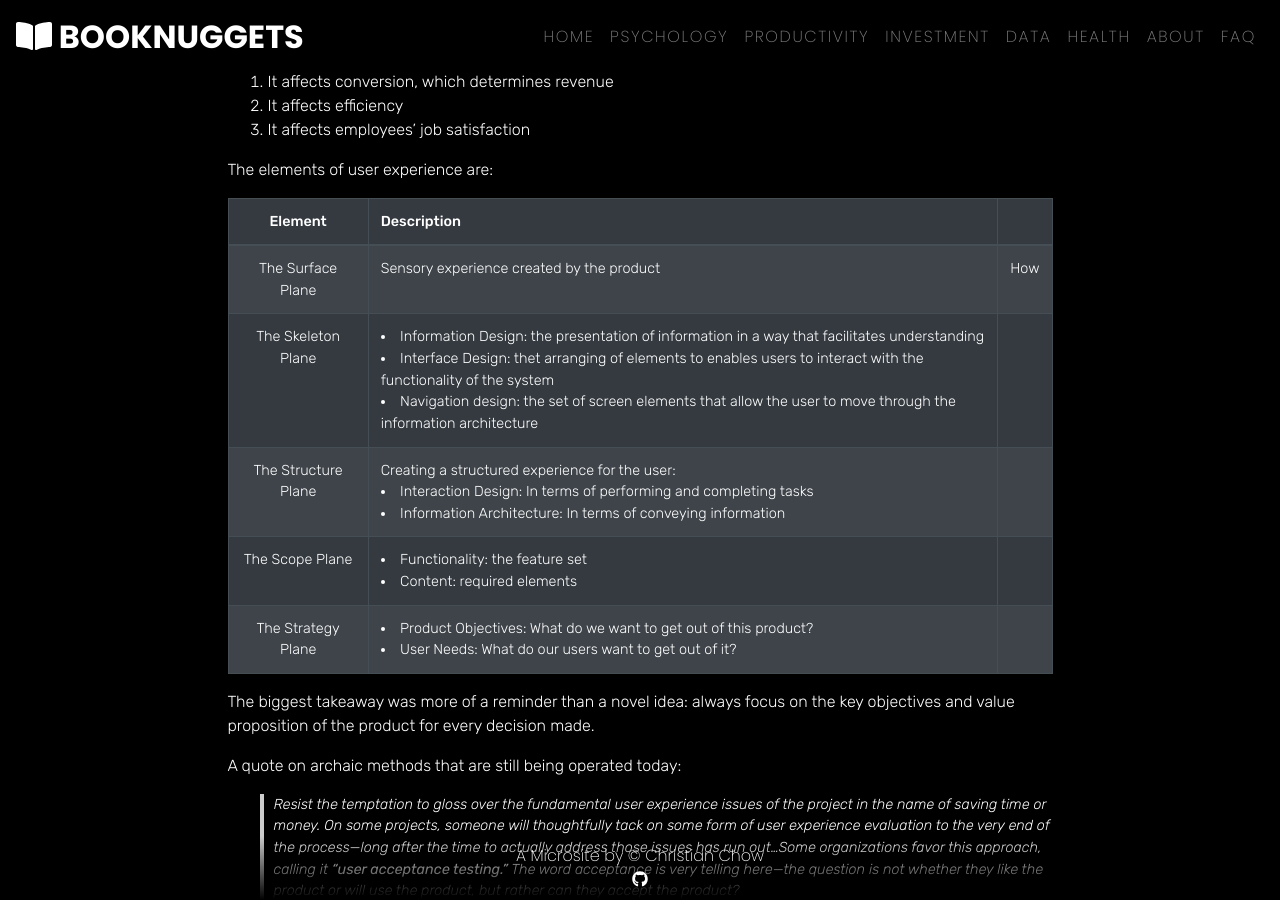
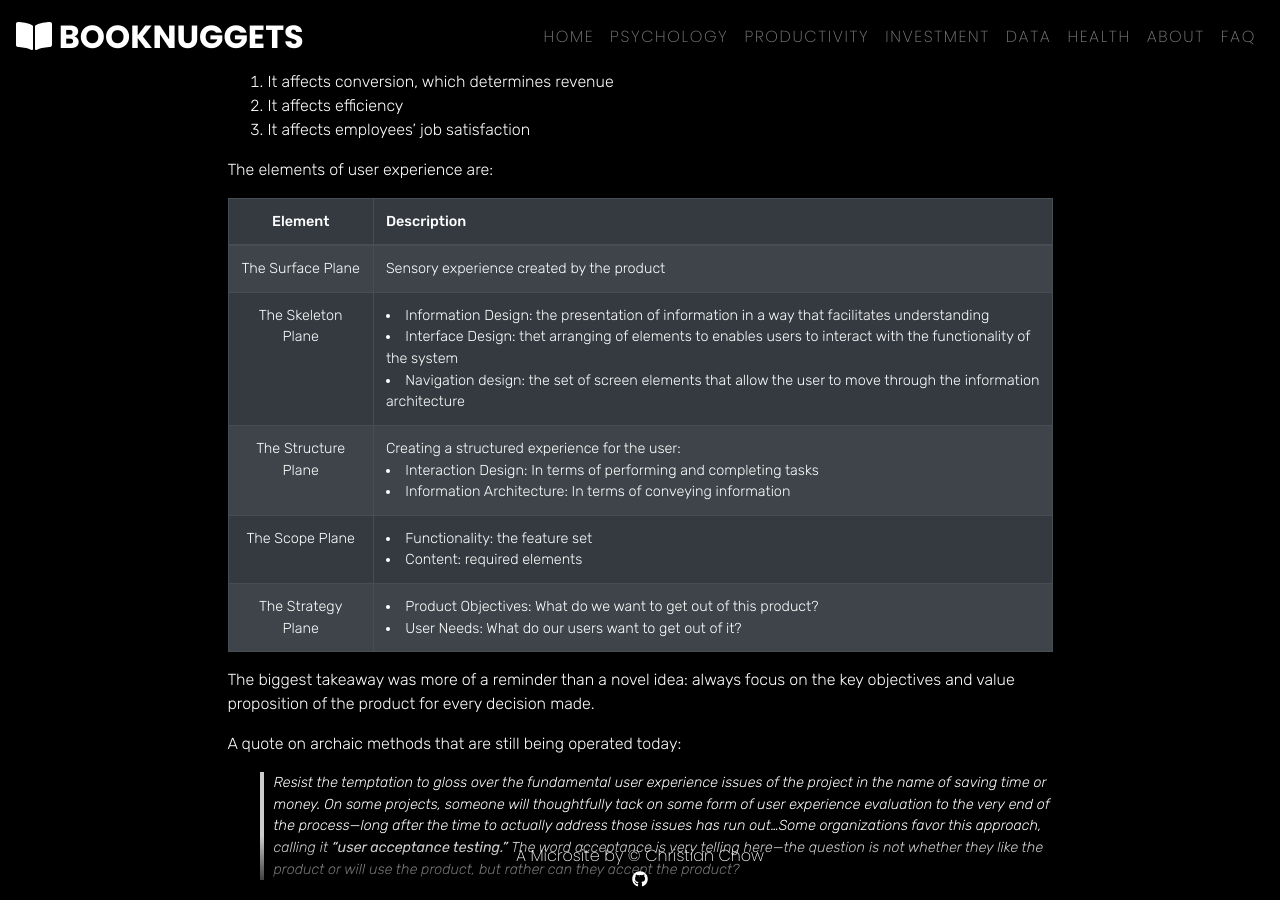
Before and after one commit to chrischow/booknuggets, a Jekyll site: the page built from _posts/2020-05-19-2020_15-the-elements-of-user-experience.md, in a window 1280 px wide and 900 px high, scrolled down 696 px. Built offline with Jekyll 4.4.1, drawn with Linux system fonts in a browser that asks for light colours; nearby versions of some CDN libraries; comment, search, counter and statistics services are not loaded.

Commit message:
Amend typo in table

```diff
--- a/_posts/2020-05-19-2020_15-the-elements-of-user-experience.md
+++ b/_posts/2020-05-19-2020_15-the-elements-of-user-experience.md
@@ -17,7 +17,7 @@ The elements of user experience are:
 
 | Element | Description |
 | :-----: | :---------- |
-| The Surface Plane | Sensory experience created by the product | How
+| The Surface Plane | Sensory experience created by the product |
 | The Skeleton Plane | {::nomarkdown}<li>Information Design: the presentation of information in a way that facilitates understanding</li><li>Interface Design: thet arranging of elements to enables users to interact with the functionality of the system</li><li>Navigation design: the set of screen elements that allow the user to move through the information architecture</li>{:/} |
 | The Structure Plane | Creating a structured experience for the user:<br>{::nomarkdown}<li>Interaction Design: In terms of performing and completing tasks</li><li>Information Architecture: In terms of conveying information</li>{:/} |
 | The Scope Plane | {::nomarkdown}<li>Functionality: the feature set</li><li>Content: required elements</li>{:/} |
```
